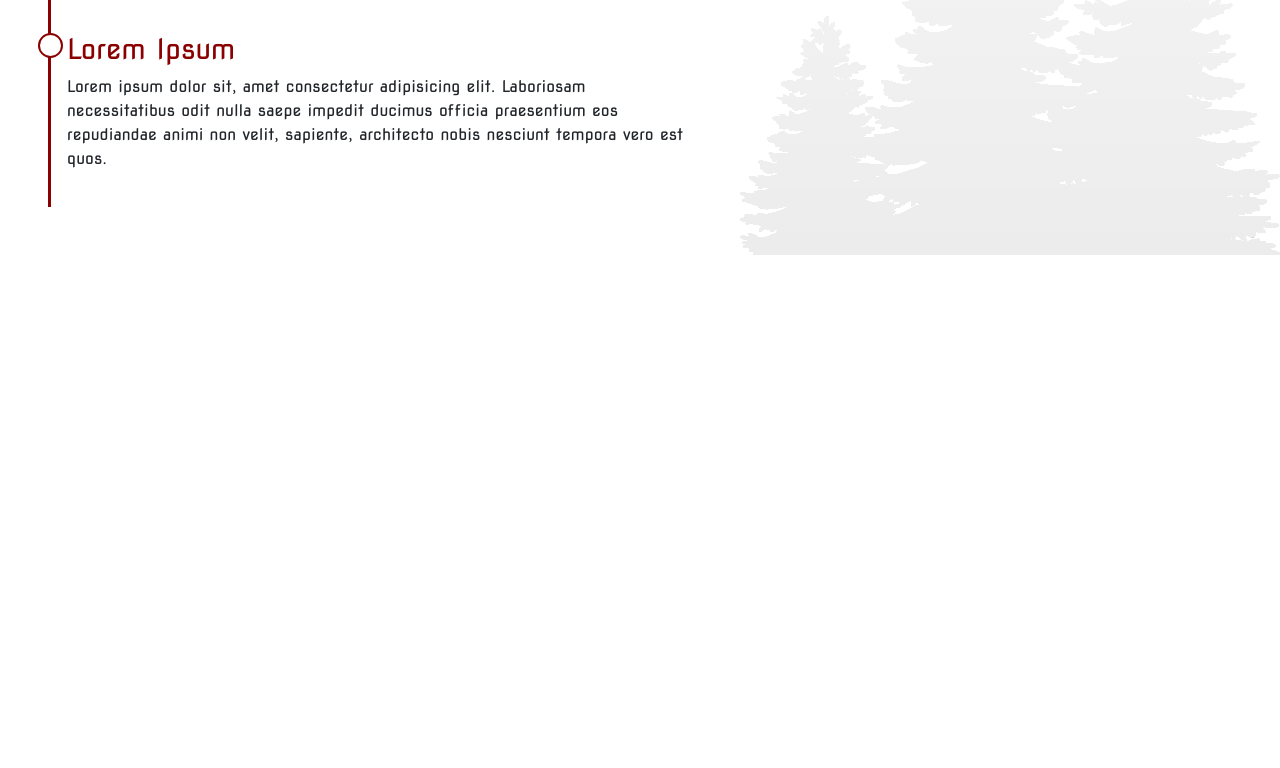
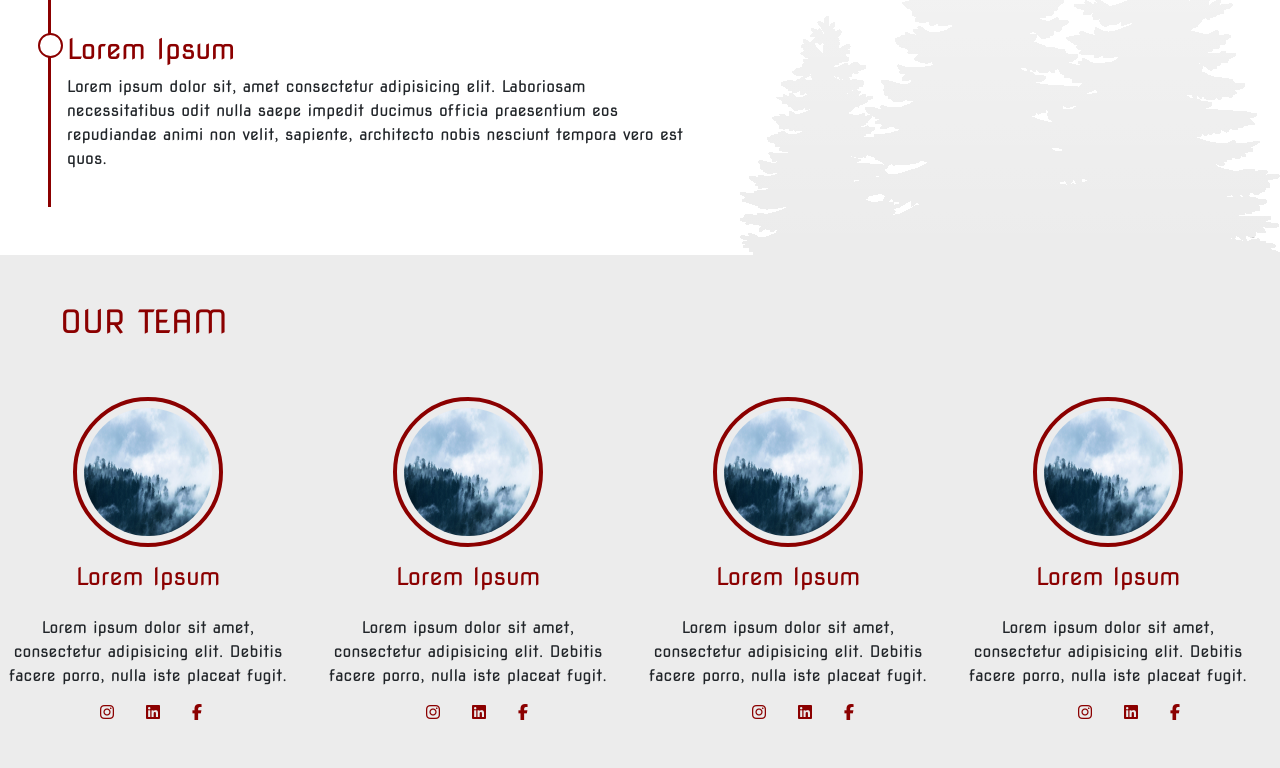
Before and after one commit to Bennylnz/Progetto-red, a plain HTML site: page index.html in a window 1280 px wide. Shown: the part 2980-3748 px from the top of the page. Before the commit the page ends 3235 px from the top, so only its background shows below. Drawn offline with nearby package versions, Linux system fonts and the light colour scheme.

Commit message:
aggiunto our team

```diff
--- a/index.html
+++ b/index.html
@@ -170,6 +170,69 @@
 </section>
 
 
+<!-- sezione OUR TEAM -->
+<section class="py-5">
+    <div class="container-fluid">
+        <h2 class=" ps-5 pb-5 text-red-custom">OUR TEAM</h2>
+    </div>
+    <div class="row w-100">
+        <div class="col-12 col-md-3 d-flex justify-content-center">
+            <img class="image-custom" src="/media/fog.jpg">
+        </div>
+        <div class="col-12 col-md-3 d-flex justify-content-center">
+            <img class="image-custom" src="/media/fog.jpg">
+        </div>
+        <div class="col-12 col-md-3 d-flex justify-content-center">
+            <img class="image-custom" src="/media/fog.jpg">
+        </div>
+        <div class="col-12 col-md-3 d-flex justify-content-center">
+            <img class="image-custom" src="/media/fog.jpg">
+        </div>
+    </div>
+    <div class="row w-100">
+        <div class="col-12 col-md-3 d-flex justify-content-center flex-column text-center">
+            <h4 class="text-red-custom py-3">Lorem Ipsum</h4>
+            <p>Lorem ipsum dolor sit amet, consectetur adipisicing elit. Debitis facere porro, nulla iste placeat fugit.</p>
+        </div>
+        <div class="col-12 col-md-3 d-flex justify-content-center flex-column text-center">
+            <h4 class="text-red-custom py-3">Lorem Ipsum</h4>
+            <p>Lorem ipsum dolor sit amet, consectetur adipisicing elit. Debitis facere porro, nulla iste placeat fugit.</p>
+        </div>
+        <div class="col-12 col-md-3 d-flex justify-content-center flex-column text-center">
+            <h4 class="text-red-custom py-3">Lorem Ipsum</h4>
+            <p>Lorem ipsum dolor sit amet, consectetur adipisicing elit. Debitis facere porro, nulla iste placeat fugit.</p>
+        </div>
+        <div class="col-12 col-md-3 d-flex justify-content-center flex-column text-center">
+            <h4 class="text-red-custom py-3">Lorem Ipsum</h4>
+            <p>Lorem ipsum dolor sit amet, consectetur adipisicing elit. Debitis facere porro, nulla iste placeat fugit.</p>
+        </div>
+    </div>
+    <div class="row">
+
+        <div class="col-12 col-md-3 d-flex justify-content-center">
+            <i class="fa-brands fa-instagram mx-3" style="color: #8b0000;"></i>
+            <i class="fa-brands fa-linkedin mx-3" style="color: #8b0000;"></i>
+            <i class="fa-brands fa-facebook-f mx-3" style="color: #8b0000;"></i>
+        </div>
+        <div class="col-12 col-md-3 d-flex justify-content-center">
+            <i class="fa-brands fa-instagram mx-3" style="color: #8b0000;"></i>
+            <i class="fa-brands fa-linkedin mx-3" style="color: #8b0000;"></i>
+            <i class="fa-brands fa-facebook-f mx-3" style="color: #8b0000;"></i>
+        </div>
+        <div class="col-12 col-md-3 d-flex justify-content-center">
+            <i class="fa-brands fa-instagram mx-3" style="color: #8b0000;"></i>
+            <i class="fa-brands fa-linkedin mx-3" style="color: #8b0000;"></i>
+            <i class="fa-brands fa-facebook-f mx-3" style="color: #8b0000;"></i>
+        </div>
+        <div class="col-12 col-md-3 d-flex justify-content-center">
+            <i class="fa-brands fa-instagram mx-3" style="color: #8b0000;"></i>
+            <i class="fa-brands fa-linkedin mx-3" style="color: #8b0000;"></i>
+            <i class="fa-brands fa-facebook-f mx-3" style="color: #8b0000;"></i>
+        </div>
+    </div>
+</section>
+
+
 </main>
 
 
--- a/style.css
+++ b/style.css
@@ -117,3 +117,12 @@
 
 
 }
+
+.image-custom{
+    height: 150px;
+    width: 150px;
+    border-radius: 50%;
+    border: solid darkred 4px;
+    padding: 7px;
+
+}
```
